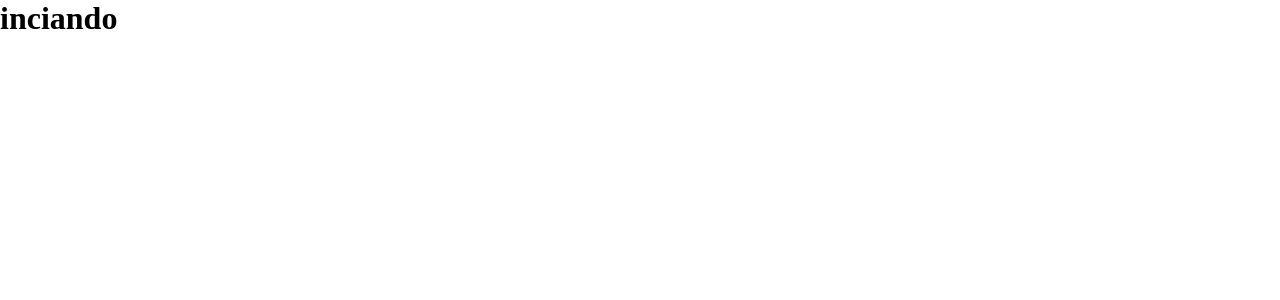
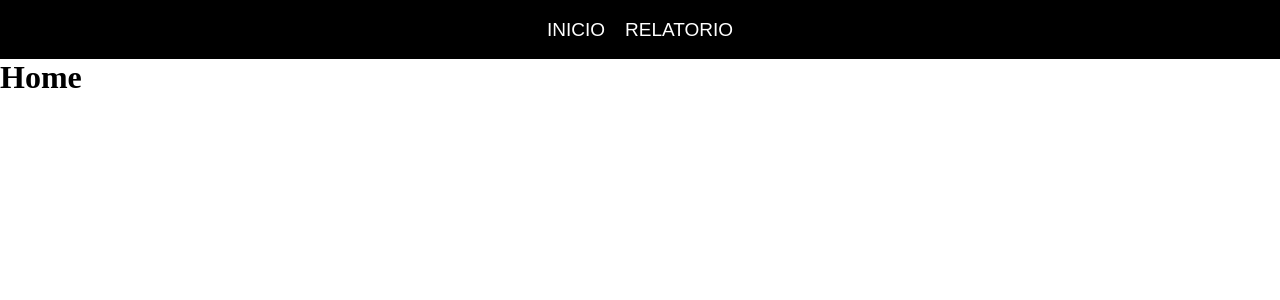
Before and after one commit to Ryogazz/Teste-tecnico-agenda-telefonica, a React (Vite) app: page / in a window 1280 px wide. Shown: the top 300 px of the page. Built offline with nearby package versions, Linux system fonts and the light colour scheme.

Commit message:
feat: Criando estruturas e componente menu

```diff
--- a/index.html
+++ b/index.html
@@ -2,9 +2,9 @@
 <html lang="en">
   <head>
     <meta charset="UTF-8" />
-    <link rel="icon" type="image/svg+xml" href="/vite.svg" />
+    <link/>
     <meta name="viewport" content="width=device-width, initial-scale=1.0" />
-    <title>Vite + React + TS</title>
+    <title>Agenda</title>
   </head>
   <body>
     <div id="root"></div>
--- a/package.json
+++ b/package.json
@@ -10,11 +10,13 @@
   },
   "dependencies": {
     "react": "^18.2.0",
-    "react-dom": "^18.2.0"
+    "react-dom": "^18.2.0",
+    "styled-components": "^5.3.9"
   },
   "devDependencies": {
     "@types/react": "^18.0.28",
     "@types/react-dom": "^18.0.11",
+    "@types/styled-components": "^5.1.26",
     "@vitejs/plugin-react-swc": "^3.0.0",
     "typescript": "^4.9.3",
     "vite": "^4.2.0"
--- a/src/App.tsx
+++ b/src/App.tsx
@@ -1,11 +1,10 @@
-import { useState } from 'react'
 import './App.css'
+import Home from './components/home'
 
 function App() {
-  const [count, setCount] = useState(0)
 
   return (
-    <h1>inciando</h1>
+    <Home />
   )
 }
 
--- /dev/null
+++ b/src/components/home/index.tsx
@@ -0,0 +1,12 @@
+import Menu from '../menu';
+
+const Home = () => {
+  return (
+    <div>
+      <Menu />
+      <h1>Home</h1>
+    </div>
+  );
+};
+
+export default Home;
--- /dev/null
+++ b/src/components/home/styled.tsx
@@ -0,0 +1,3 @@
+import styled from 'styled-components';
+
+export const HomeContainer = styled.div``
--- /dev/null
+++ b/src/components/menu/index.tsx
@@ -0,0 +1,14 @@
+import * as S from "./styled";
+
+const Menu = () => {
+  return (
+    <S.MenuContainer>
+      <S.MenuList>
+          <S.MenuItem>Inicio</S.MenuItem>
+          <S.MenuItem>Relatorio</S.MenuItem>
+      </S.MenuList>
+    </S.MenuContainer>
+  );
+};
+
+export default Menu;
--- /dev/null
+++ b/src/components/menu/styled.tsx
@@ -0,0 +1,31 @@
+import styled from "styled-components";
+
+export const MenuContainer = styled.div`
+  position: relative;
+  top: 0;
+  left: 0;
+  right: 0;
+`;
+
+export const MenuList = styled.div`
+  display: flex;
+  background-color: black;
+  gap: 20px;
+  justify-content: center;
+  padding: 20px;
+`;
+
+export const MenuItem = styled.div`
+  font-family: "Inter";
+  font-style: normal;
+  font-weight: 300;
+  font-size: 19px;
+  line-height: 1;
+  text-transform: uppercase;
+  font-family: neue-haas-unica, sans-serif;
+  color: white;
+  cursor: pointer;
+  &:hover {
+    color: #A0141C;
+  }
+`;
```
Also changed, not shown: 2 other files (tests, documents, lock files or other folders).
